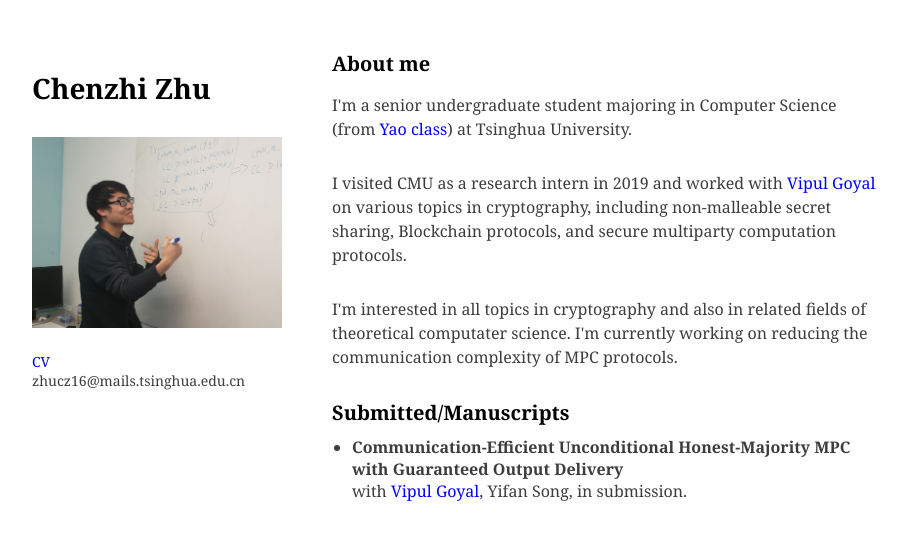
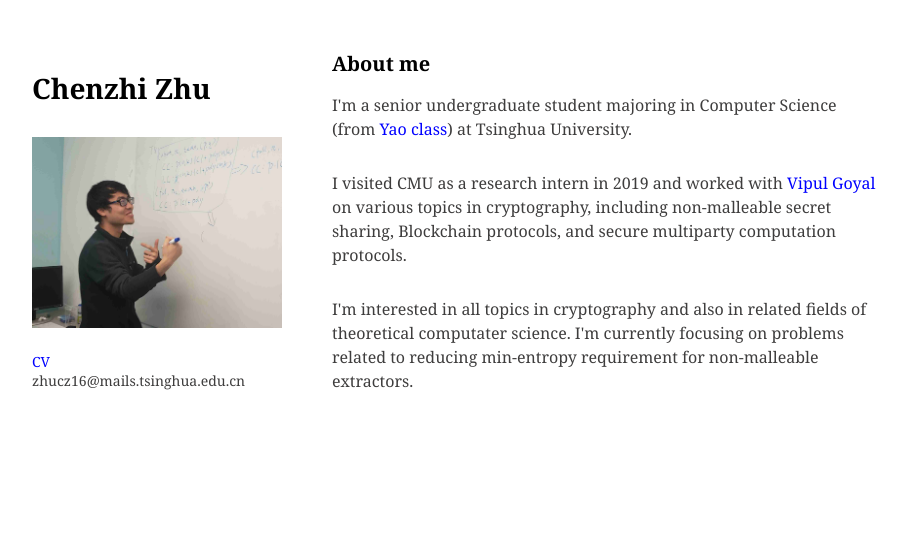
Before and after one commit to NeverlMole/NeverlMole_tmp, a Jekyll site: the page built from index.html, in a window 1280 px wide. Shown: the top 540 px of the page, without its empty margins (68-973 px from the left). Built offline with Jekyll 4.4.1, drawn with Linux system fonts in a browser that asks for light colours.

Commit message:
Update CV and image

```diff
--- a/_config.yml
+++ b/_config.yml
@@ -1,7 +1,7 @@
 # main text of home
 name: Chenzhi Zhu
 
-picture: assets/images/p1.jpg
+picture: assets/images/p1_20.jpg
 
 cv: assets/pdf/ChenzhiZhu_CV.pdf
 
--- a/index.html
+++ b/index.html
@@ -28,11 +28,11 @@ title: Home
     I visited CMU as a research intern in 2019 and worked with <a href="https://www.cs.cmu.edu/~goyal/">Vipul Goyal</a> on various topics in cryptography, including non-malleable secret sharing, Blockchain protocols, and secure multiparty computation protocols.
   </p>
   <p>
-    I'm interested in all topics in cryptography and also in related fields of theoretical computater science. I'm currently working on reducing the communication complexity of MPC protocols.
+    I'm interested in all topics in cryptography and also in related fields of theoretical computater science. I'm currently focusing on problems related to reducing min-entropy requirement for non-malleable extractors.
   </p>
 
 </section>
-
+<!--
 <section class="content">
   <h1>Submitted/Manuscripts</h1
   <p>
@@ -44,3 +44,4 @@ title: Home
   </ul>
   </p>
 </section>
+-->
```
Also changed, not shown: assets/images/p1_20.jpg (added), assets/images/p1_50.jpg (added), assets/images/picture.jpg (deleted), 6 other files.
